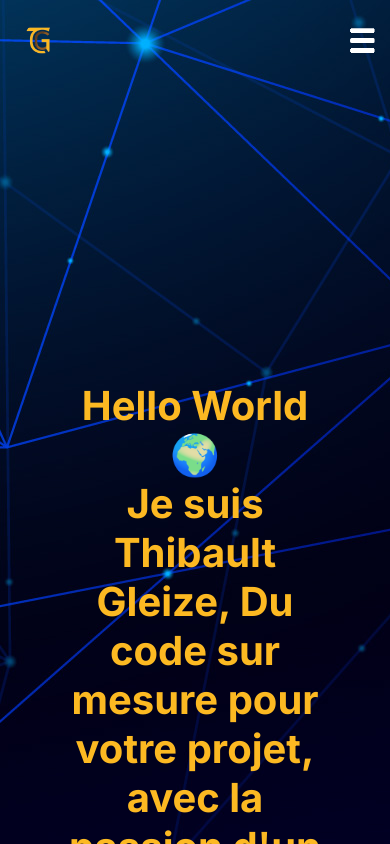
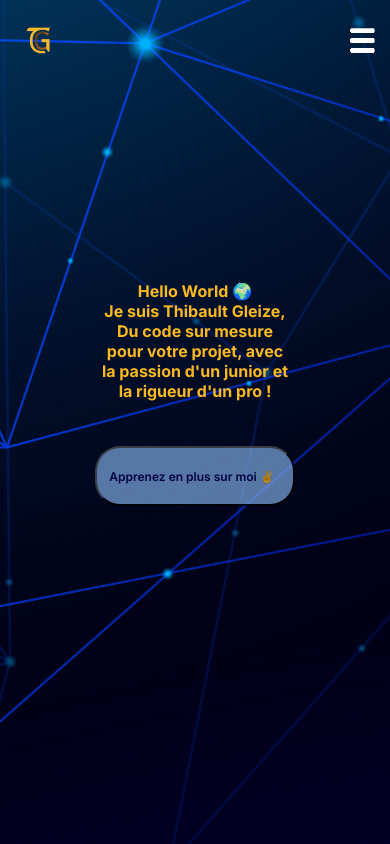
Before and after one commit to Thibault-Gleize/Portfolio, a React (Vite) app: page / in a window 390 px wide. Shown: the top 844 px of the page. Built offline with nearby package versions, Linux system fonts and the light colour scheme.

Commit message:
Ajout aspect responsive Banner

```diff
--- a/src/features/AboutMe/aboutme.scss
+++ b/src/features/AboutMe/aboutme.scss
@@ -18,6 +18,10 @@
     0 0 90px #00a2ff,
     0 0 100px #00a2ff,
     0 0 150px #00a2ff;
+
+    @media (max-width: 1024px) {
+        margin-top: 750px;
+    }
 
     .title{
         font-size: 2.5rem;
--- a/src/features/Banner/Banner.jsx
+++ b/src/features/Banner/Banner.jsx
@@ -3,15 +3,14 @@ import './banner.scss';
 
 export default function Banner () {
 
-    const names = ["Thibault Gleize", "Intégrateur web", "Designer Web", ]
-
     return (
         <section className='banner'>
             <h2>
-                <span className='banner-change'>Hello World &#x1F30D;
+                Hello World &#x1F30D;
                 <br/>
-                Je suis {names[0]},
-                </span> Du code sur mesure pour votre projet, avec la passion d'un junior et la rigueur d'un pro !
+                Je suis Thibault Gleize,
+                <br/>
+                Du code sur mesure pour votre projet, avec la passion d'un junior et la rigueur d'un pro !
             </h2>
             <button>Apprenez en plus sur moi &#x270C;</button>
         </section>
--- a/src/features/Banner/banner.scss
+++ b/src/features/Banner/banner.scss
@@ -3,16 +3,24 @@
     flex-direction: column;
     align-items: center;
     margin-top: 300px;
-}
 
-.banner-change{
-    margin-bottom: 20px;
+    @media (max-width: 1024px) {
+        margin-top: 200px;
+    }
 }
 
 h2{
     font-size: 2.5rem;
     width: 55%;
     text-align: center;
+
+    @media (max-width: 1024px) {
+        font-size: 2rem;
+    }
+
+    @media (max-width: 768px) {
+        font-size: 1rem;
+    }
 }
 
 button{
@@ -28,6 +36,18 @@ button{
     opacity: 0.7;
     box-shadow: none;
 
+    @media (max-width: 1024px) {
+        width: 400px;
+        height: 80px;
+        font-size: 1.5rem;
+    }
+
+    @media (max-width: 768px) {
+        width: 200px;
+        height: 60px;
+        font-size: 0.75rem;
+    }
+
     &:hover{
         opacity: 1;
         box-shadow:
```
